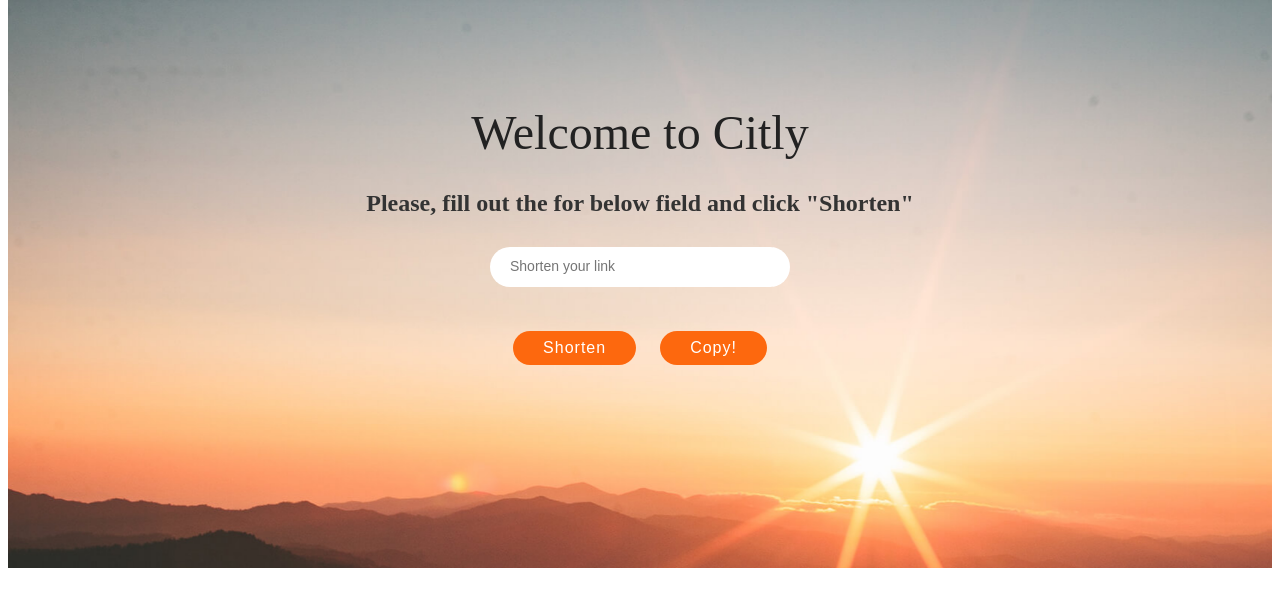
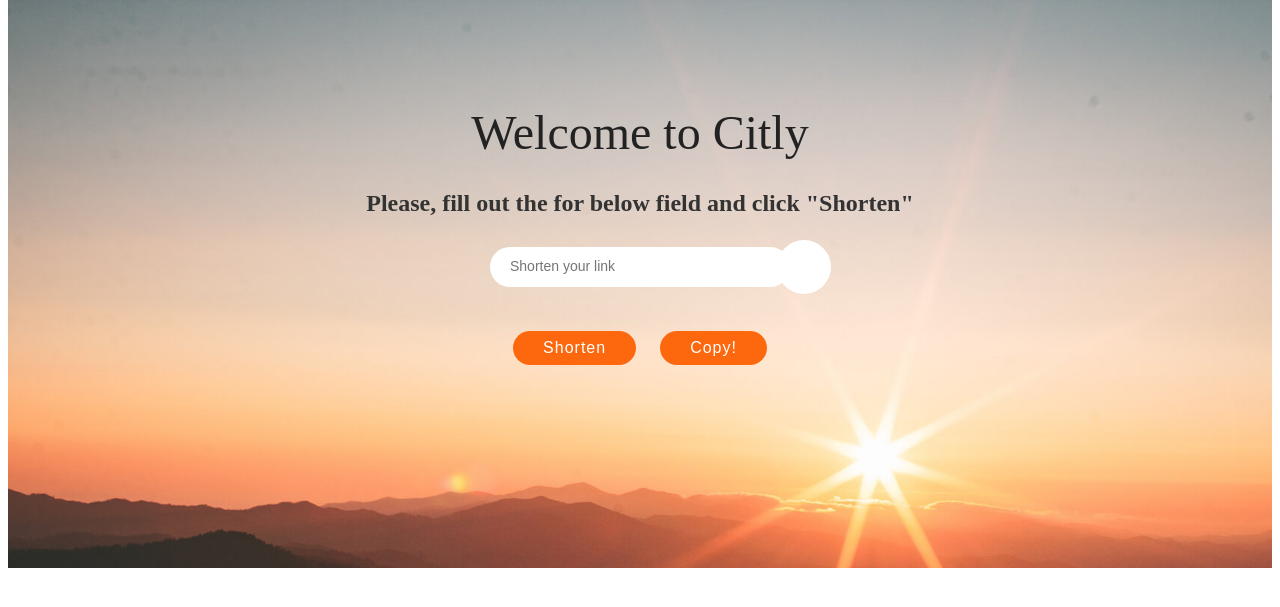
Before and after one commit to Seclorum12/citly, a Flask app: template templates/components/hero.html in a window 1280 px wide. Shown: the top 607 px of the page. Run offline with Flask 2, Linux system fonts and the light colour scheme; the template is opened without the code that fills it, so the values that code supplies are empty; parts of the project's set-up code (start-up, migrations or seed data) failed here and were passed over.

Commit message:
Feat: Add follow counter

```diff
--- a/static/css/hero.css
+++ b/static/css/hero.css
@@ -130,6 +130,22 @@
   background: #fd8841;
 }
 
+#hero .shorten-input-wrapper {
+  position: relative;
+}
+
+#hero #shorten_url_number {
+  position: absolute;
+  top: 50%;
+  right: -60px;
+  transform: translate(-50%, -50%);
+  background: white;
+  border-radius: 9999px;
+  padding: 7px;
+  height: 40px;
+  width: 40px;
+}
+
 @media (min-width: 1024px) {
   #hero {
     background-attachment: fixed;
--- a/static/js/main.js
+++ b/static/js/main.js
@@ -70,6 +70,8 @@
     const errorEl = select('#shorten_url_error')
     const submitBtn = select('#shorten_url_btn')
     const copyUrlBtn = select('#copy_url_btn')
+    const followNum = select('#shorten_url_number')
+
     const formData = new FormData(e.target)
     const url = formData.get('url')
     try {
@@ -78,6 +80,10 @@
       inputEl.value = shortUrl.short_link
       submitBtn.classList.add('hidden')
       copyUrlBtn.classList.remove('hidden')
+      if (shortUrl.is_created === false) {
+        followNum.textContent = shortUrl.follows
+        followNum.classList.remove('hidden')
+      }
     } catch (e) {
       errorEl.textContent = e
     }
--- a/templates/components/hero.html
+++ b/templates/components/hero.html
@@ -6,8 +6,11 @@
         <h1>Welcome to Citly</h1>
         <h2>Please, fill out the for below field and click "Shorten"</h2>
         <form id="shorten_url_form" method="post" role="form" class="link-form">
-            <input id="shorten_url_input" class="shorten-input" autocomplete="off" name="url" type="text" value=""
-                   placeholder="Shorten your link">
+            <div class="shorten-input-wrapper">
+                <input id="shorten_url_input" class="shorten-input" autocomplete="off" name="url" type="text" value=""
+                       placeholder="Shorten your link">
+                <span id="shorten_url_number" class="hidden"></span>
+            </div>
             <p id="shorten_url_error"></p>
             <div class="text-center">
                 <button id="shorten_url_btn" type="submit">Shorten</button>
```
Also changed, not shown: dev.db, testing.db.
